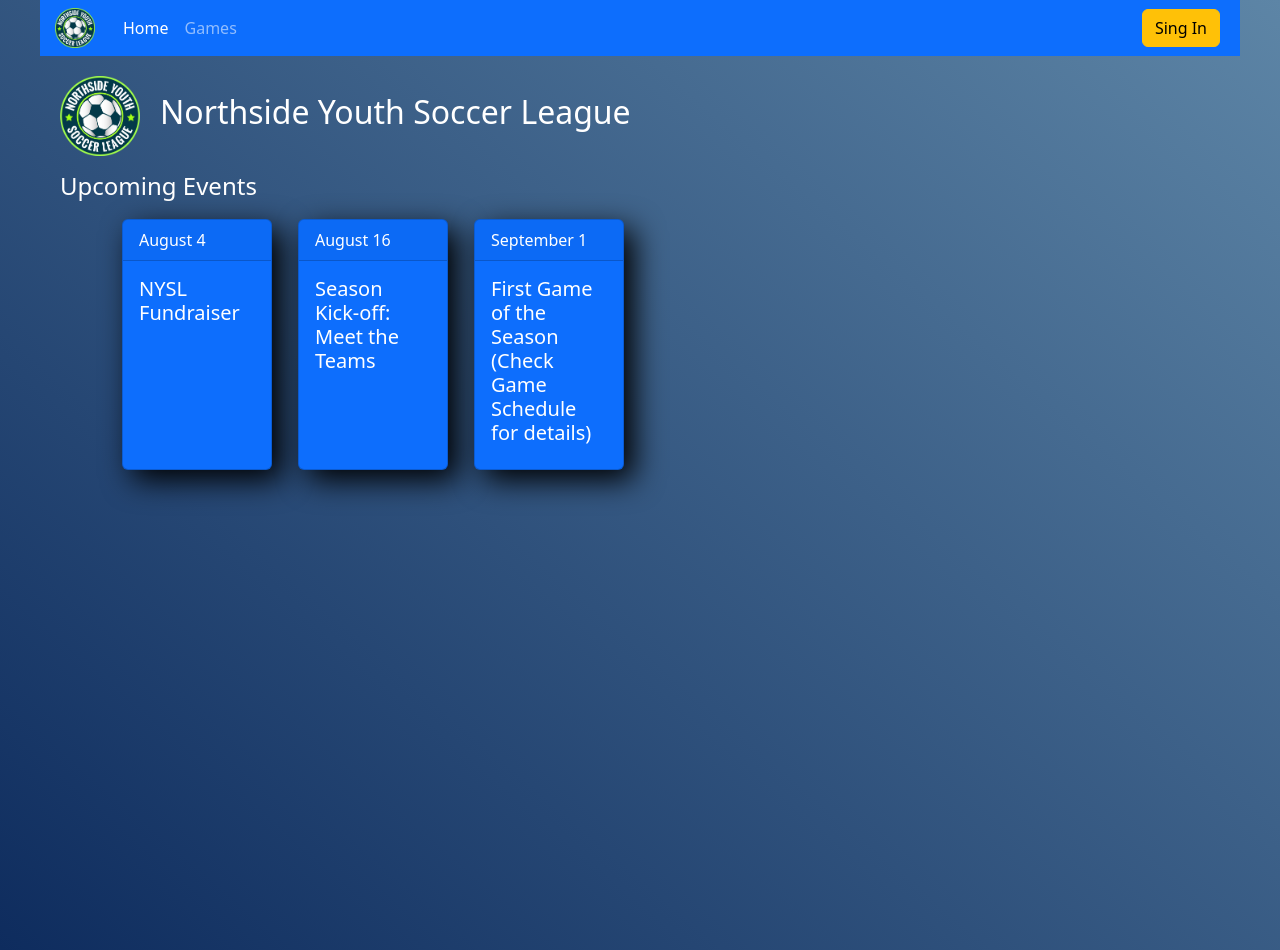
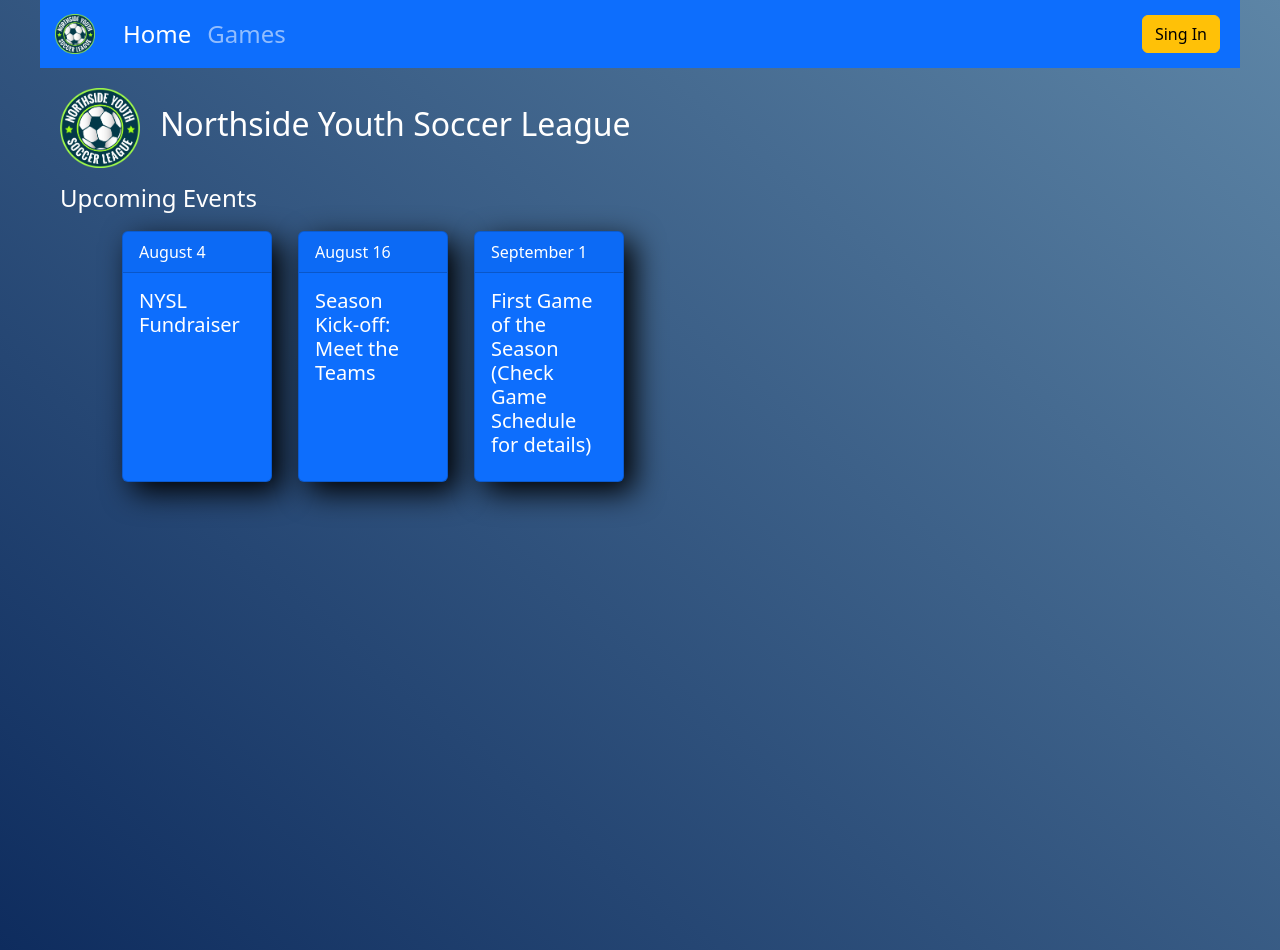
Before and after one commit to Tyndareu/Course3-Task3, a React (Vite) app: page / in a window 1280 px wide. Built offline with nearby package versions, Linux system fonts and the light colour scheme; no server answers.

Commit message:
Set up Firebase Storage

```diff
--- a/src/Router/Nav.jsx
+++ b/src/Router/Nav.jsx
@@ -4,6 +4,7 @@ import { SignInButton } from '../components/SingInButton'
 import { SignOutButton } from '../components/SingOutButton'
 import { auth } from '../components/firebase/api'
 import { useAuthState } from 'react-firebase-hooks/auth'
+import { isMobile } from '../Sections/utils'
 
 function NavBar ({ active }) {
   const [user] = useAuthState(auth)
@@ -13,7 +14,7 @@ function NavBar ({ active }) {
       <Nav className="me-auto">
         <Nav.Link
           className={active === 'inicio' ? 'active' : null}
-          style={{ marginLeft: 20 }}
+          style={isMobile ? { marginLeft: 10 } : { marginLeft: 20, fontSize: '1.5rem' }}
           href="/"
         >
           Home
@@ -21,10 +22,12 @@ function NavBar ({ active }) {
         <Nav.Link
           className={active === 'games' ? 'active' : null}
           href="/Games"
+          style={isMobile ? null : { fontSize: '1.5rem' }}
         >
           Games
         </Nav.Link>
       </Nav>
+      {user && !isMobile ? <h5 style={{ marginRight: 5, color: 'white' }}>Wellcome: {user.displayName}</h5> : null}
       {user ? <SignOutButton /> : <SignInButton />}
     </Navbar>
   )
--- a/src/Sections/Messages/MessagesList.jsx
+++ b/src/Sections/Messages/MessagesList.jsx
@@ -17,7 +17,6 @@ export const CommentList = ({ messages, user }) => {
         <Button
           onClick={() => {
             deleteComment(id)
-            window.location.reload(true)
           }
           }
           variant="danger"
--- a/src/Sections/utils.js
+++ b/src/Sections/utils.js
@@ -121,3 +121,5 @@ export const Location = (item) => {
   }
   return location
 }
+
+export const isMobile = window.innerWidth <= 500
--- a/src/components/firebase/api.js
+++ b/src/components/firebase/api.js
@@ -23,8 +23,13 @@ export const signInWithGoogle = () => {
 }
 export const auth = getAuth(app)
 
-export const deleteComment = (id) => {
+export const deleteComment = async (id) => {
   if (window.confirm('Do you really want to delete?')) {
-    deleteDoc(doc(db, collectionName, id))
+    try {
+      await deleteDoc(doc(db, collectionName, id))
+      window.location.reload(true)
+    } catch (err) {
+      alert(err)
+    }
   }
 }
```
